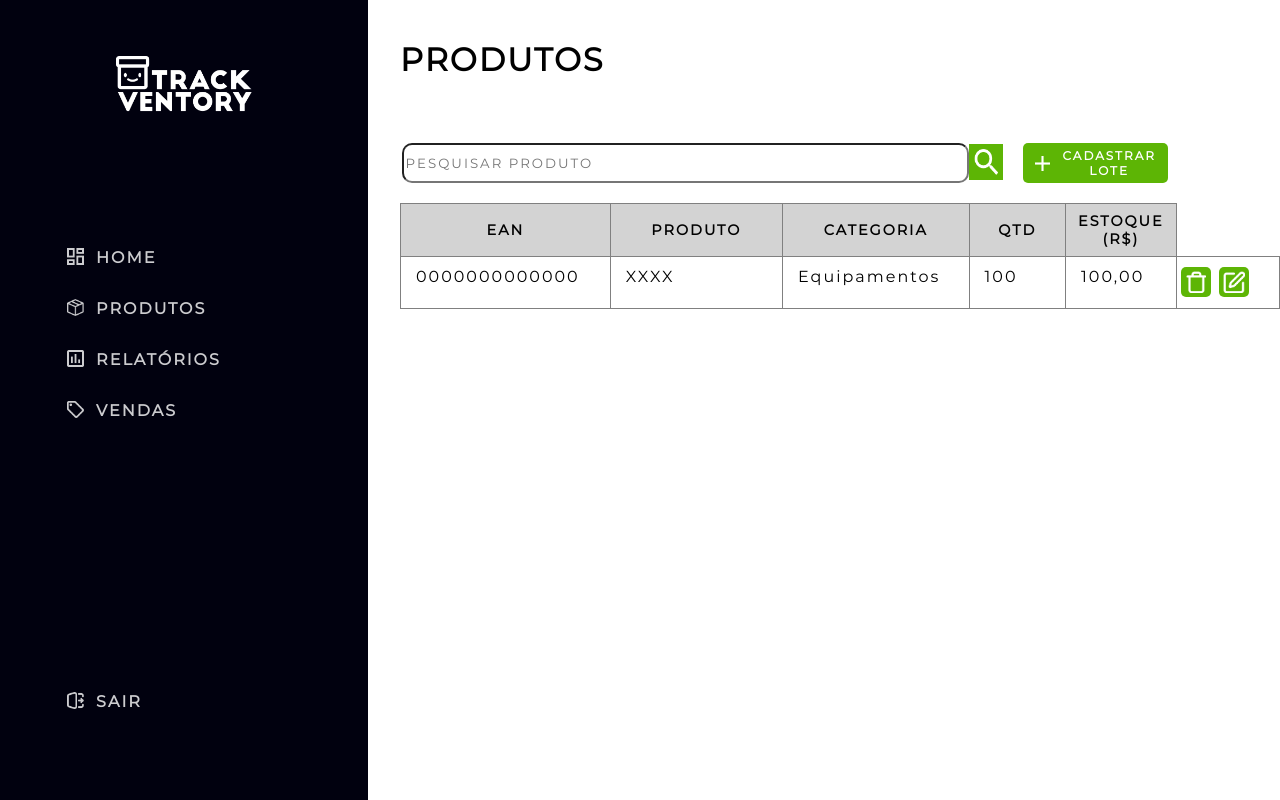
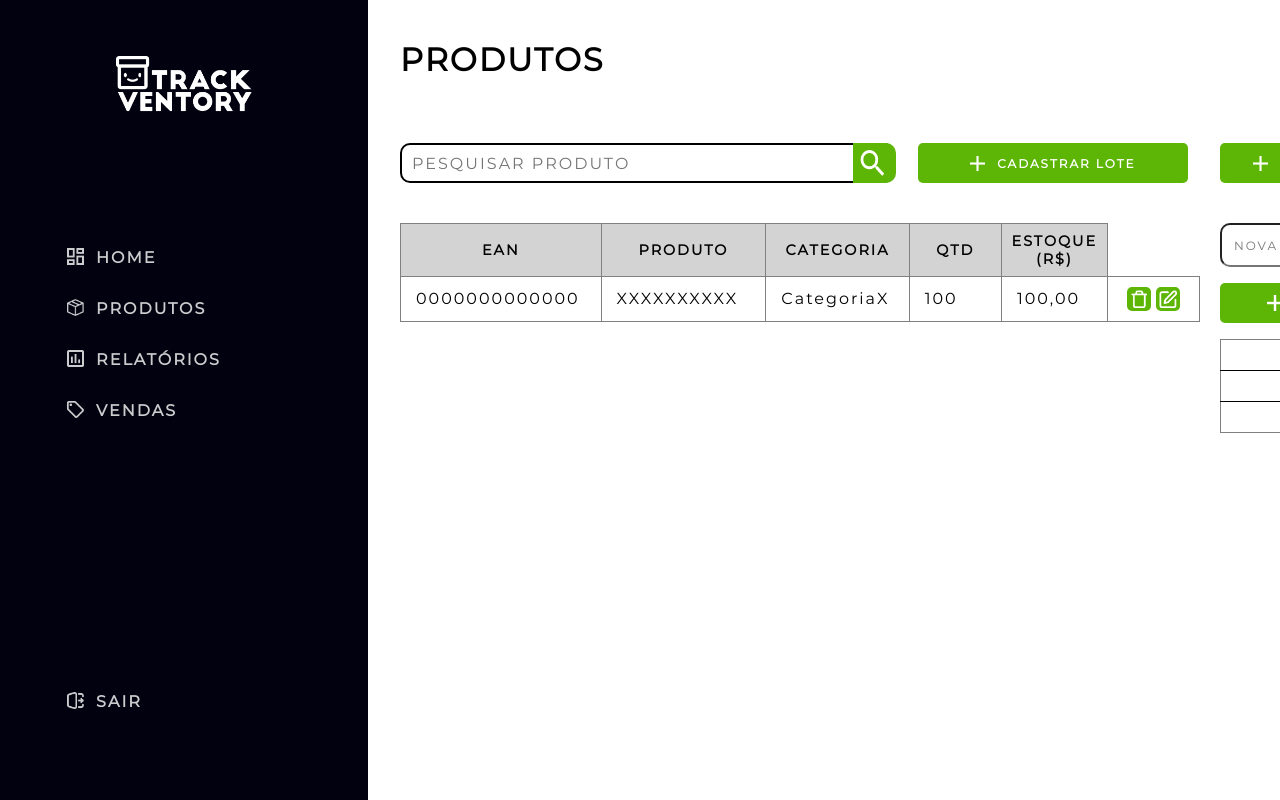
Before and after one commit to winvirg/Trackventory, a Next.js app: page /user/produto in a window 1280 px wide. Built offline with nearby package versions, Linux system fonts and the light colour scheme.

Commit message:
ajustes input pesquisa, botoes de ação  e lista de categorias

```diff
--- a/src/app/page.module.css
+++ b/src/app/page.module.css
@@ -878,17 +878,17 @@
     width: 80vh;
   }
 
-  .botoes_produto {
+  .gridpainel_produto .botoes_produto {
     display: inline-flex;
     justify-content: flex-start;
+    width: 100vh;
+  }
+
+  .gridpainel_produto .botoes_produto:nth-of-type(2) {
     width: 35vh;
   }
 
-  .botoes_produto:nth-of-type(2) {
-    width: 35vh;
-  }
-
-  .botoes_produto button {
+  .gridpainel_produto .botoes_produto button {
     margin-top: 2em;
     margin-right: 1em;
     padding: 1em;
@@ -908,53 +908,71 @@
     align-items: center;
   }
 
-  .botoes_produto button:hover {
+  .gridpainel_produto .botoes_produto button:hover {
     color: white;
     background: #0e7b04;
     transition: 0.5s;
     font-weight: 900;
   }
 
-  .pesquisa_produto {
-    margin: 3vh 1vh 0 -10px;
-    font-size: 1.5vh;
-    padding: 1.5vh;
-    height: 2vh;
+  .gridpainel_produto .botoes_produto .pesquisa_produto {
+    margin: 3vh 3vh 0 0;
+    display: flex;
+    align-items: center;
+    background-color: white;
+    border: 2px solid #000000;
+    border-radius: 10px;
+    padding: 0;
     width: 100vh;
-    display: flex;
-    align-items: center;
-    box-sizing: content-box;
+    height: 5vh;
+    position: relative;
+  }
+
+  .gridpainel_produto .botoes_produto .botao_pesquisar .icones_tabela {
+    width: 100%;
+    height: 100%;
+  }
+
+  .gridpainel_produto .botoes_produto input {
+    background: none;
+    border: none;
+    outline: none;
+    flex: 1;
+    padding: 0 10px;
+    font-size: 16px;
+    height: 100%;
+  }
+
+  .gridpainel_produto .botoes_produto .botao_pesquisar {
+    background-color: green;
+    border: none;
+    border-radius: 0 20px 20px 0;
+    padding: 3vh;
+    display: flex;
+    align-items: center;
     justify-content: center;
-  }
-
-  .pesquisa_produto input {
-    height: 4vh;
-    width: 70vh;
-    padding: 0.2vh;
-    border-radius: 10px;
-    display: flex;
-    cursor: text;
-    align-items: center;
-    box-sizing: content-box;
-    justify-content: center;
-    text-transform: uppercase;
+    cursor: pointer;
+    height: 100%;
+    position: absolute;
+    right: 0;
   }
 
   .lista_produtos table {
-    width: 110vh;
+    width: 100%;
     border-spacing: 0px;
     font-size: medium;
     box-sizing: border-box;
     border-collapse: collapse;
   }
 
-  .lista_produtos td {
+  .lista_produtos table td {
     padding: 10px 15px;
-    vertical-align: top;
+    line-height: 1.5;
+    vertical-align: middle;
     border: 1px solid gray;
   }
 
-  .lista_produtos thead tr th {
+  .lista_produtos table thead tr th {
     width: 11.2vh;
     font-size: 1.8vh;
     padding: 1vh;
@@ -962,35 +980,44 @@
     border: 1px solid gray;
   }
 
-  .lista_produtos thead tr th:last-child {
+  .lista_produtos table thead tr th:last-child {
     background-color: white;
-    width: 12vh;
     border: none;
   }
 
-  .lista_produtos tbody tr td {
+  .lista_produtos table tbody tr td {
     width: 10vh;
     font-size: 2vh;
     text-transform: initial;
   }
 
-  .lista_produtos tbody tr td:nth-child(2) {
+  .lista_produtos table tbody tr td:nth-child(2) {
     width: 20vh;
   }
 
-  .lista_produtos tbody tr td:last-child {
-    padding: 0.8vh 0 0.8vh 0;
+  .lista_produtos table tbody tr td:last-child {
+    padding: 0.5vh 0 0.5vh 0;
+  }
+
+  .lista_produtos table tbody tr .botoes_acao {
+    display: flex;
+    justify-content: center;
+  }
+
+  .lista_produtos table tbody tr td:last-child .itens_acao {
+    height: 2.2vh;
+    width: auto;
   }
 
   .lista_produtos button {
     display: inline-flex;
-    flex-direction: row;
+    flex-direction: column;
     justify-content: center;
     align-items: center;
-    margin: 4px;
-    padding: 15px;
-    width: 20px;
-    height: 20px;
+    margin: 0.3vh;
+    padding: 1.5vh;
+    width: 19px;
+    height: 19px;
     background: #5DB505;
     border-radius: 5px;
     border: none;
@@ -1001,56 +1028,34 @@
     transition: 0.5s;
   }
 
-  .icones_tabela {
+  .gridpainel_produto .botoes_produto .icones_tabela {
     padding-right: 12px;
     height: 15px;
     width: auto;
   }
 
-  .pesquisa_produto .icones_tabela {
+  .gridpainel_produto .botoes_produto .pesquisa_produto .icones_tabela {
+    background: #5DB505;
+    height: 5vh;
+    padding: 7px;
+    margin: 12% -0.5vh 0 0;
     padding-right: 12px;
-    padding: 5px;
-    background: #5DB505;
-    height: 36px;
-    width: auto;
-  }
-
-  .pesquisa_produto .icones_tabela:hover {
+    border-radius: 0 10px 10px 0;
+    object-fit: contain;
+  }
+
+  .gridpainel_produto .botoes_produto .pesquisa_produto .icones_tabela:hover {
     background: #0e7b04;
     transition: 0.5s;
   }
 
   /* CATEGORIA */
-  .categorias table {
-    border: 1px solid gray;
-    width: 33.2vh;
-  }
-
-  .categorias button {
-    margin: 2vh 0 2vh 0;
-    padding: 1em;
-    font-size: 1.5vh;
-    font-weight: 700;
-    height: 2vh;
-    width: 78%;
-    border-radius: 5px;
-    cursor: pointer;
-    border: none;
-    color: white;
-    background: #5DB505;
-    display: flex;
-    box-sizing: content-box;
-    text-transform: uppercase;
-    justify-content: center;
-    align-items: center;
-  }
-
   .categorias input {
     margin-right: 1em;
     font-size: 1.5vh;
     padding: 1em;
     height: 2vh;
-    width: 30vh;
+    width: 29.5vh;
     border-radius: 10px;
     display: flex;
     cursor: text;
@@ -1060,8 +1065,53 @@
     text-transform: uppercase;
   }
 
-}
-
+  .categorias button {
+    margin-top: 2vh;
+    margin-right: 1em;
+    padding: 1em;
+    font-size: 1.5vh;
+    font-weight: 700;
+    height: 2vh;
+    width: 30vh;
+    border-radius: 5px;
+    cursor: pointer;
+    border: none;
+    color: white;
+    background: #5DB505;
+    display: flex;
+    box-sizing: content-box;
+    text-transform: uppercase;
+    justify-content: center;
+    align-items: center;
+    align-content: center;
+  }
+
+  .categorias .icones_tabela {
+    width: 2vh;
+    height: 100%;
+    margin-right: 2vh;
+  }
+
+  .categorias table {
+    width: 33vh;
+    border-collapse: collapse;
+    margin-top: 2vh;
+  }
+
+  .categorias td {
+    border: 1px solid gray;
+    padding: 15px 0;
+    text-align: center;
+  }
+
+  .categorias tr:not(:last-child) td {
+    border-bottom: 1px solid black;
+  }
+
+}
+
+
+/*DESKTOP LARGO*/
 
 @media (min-width: 1900px) {
   .pagina_home {
--- a/src/app/user/produto/categoria/page.tsx
+++ b/src/app/user/produto/categoria/page.tsx
@@ -2,31 +2,28 @@
 
 import Image from "next/image";
 import styles from "../../../page.module.css";
-import React, {useState} from 'react';
+import React, { useState } from 'react';
 
 export default function Categoria() {
 
     return (
         <div className={styles.categorias}>
             <form>
-                <input type="text" placeholder="Nova Categoria" name="nova_categoria"/>
-                <button type="button">Adicionar Categoria</button>
-                <table>
-                    <thead>
-                        <tr>
-                            <Image src={"/images/icone_plus.png"} alt={"add"} width={20} height={20} priority/>
-                            <th>Categorias</th>
-                        </tr>
-                    </thead>
+                <input type="text" placeholder="Nova Categoria" name="nova_categoria" />
+                <button type="button">
+                    <Image className={styles.icones_tabela} src={"/images/icone_plus.png"} alt={"add"} width={50} height={50} priority />
+                    Nova Categoria
+                </button>
+                <table className={styles.lista_categorias}>
                     <tbody>
                         <tr>
-                            <td>Equipamentos</td>
+                            <td></td>
                         </tr>
                         <tr>
-                            <td>Ferramentas</td>
+                            <td></td>
                         </tr>
                         <tr>
-                            <td>Acessórios</td>
+                            <td></td>
                         </tr>
                     </tbody>
                 </table>
--- a/src/app/user/produto/page.tsx
+++ b/src/app/user/produto/page.tsx
@@ -10,7 +10,6 @@ import Categoria from "./categoria/page";
 
 export default function Produto() {
 
-    // ajustar botao de pesquisar
     return (
         <div className={styles.pagina_produto}>
             <Menu />
@@ -22,17 +21,17 @@ export default function Produto() {
                             <div className={styles.pesquisa_produto}>
                                 <input type="text" placeholder="Pesquisar Produto" name="pesquisa" />
                                 <Link href={"#search"} className="botao_pesquisar">
-                                    <Image className={styles.icones_tabela} src={"/images/icone_pesquisa.png"} alt={"Pesquisa"} width={20} height={20} priority />
+                                    <Image className={styles.icones_tabela} src={"/images/icone_pesquisa.png"} alt={"Pesquisa"} width={50} height={50} priority />
                                 </Link>
                             </div>
                             <button type="button">
-                                <Image className={styles.icones_tabela} src={"/images/icone_plus.png"} alt={"add"} width={20} height={20} priority />
+                                <Image className={styles.icones_tabela} src={"/images/icone_plus.png"} alt={"add"} width={50} height={50} priority />
                                 Cadastrar Lote
                             </button>
                         </div>
                         <div className={styles.botoes_produto}>
                             <button type="button">
-                                <Image className={styles.icones_tabela} src={"/images/icone_plus.png"} alt={"add"} width={20} height={20} priority />
+                                <Image className={styles.icones_tabela} src={"/images/icone_plus.png"} alt={"add"} width={50} height={50} priority />
                                 Cadastrar Produto
                             </button>
                         </div>
@@ -51,17 +50,19 @@ export default function Produto() {
                                 <tbody>
                                     <tr>
                                         <td>0000000000000</td>
-                                        <td>XXXX</td>
-                                        <td>Equipamentos</td>
+                                        <td>XXXXXXXXXX</td>
+                                        <td>CategoriaX</td>
                                         <td>100</td>
                                         <td>100,00</td>
                                         <td>
-                                            <button type="button" name="excluir">
-                                                <Image src={"/images/icone_trash.png"} alt={"Excluir"} width={22} height={22} priority />
-                                            </button>
-                                            <button type="button" name="editar">
-                                                <Image src={"/images/icone_edit.png"} alt={"Editar"} width={22} height={22} priority />
-                                            </button>
+                                            <div className={styles.botoes_acao}>
+                                                <button type="button" name="excluir">
+                                                    <Image className={styles.itens_acao} src={"/images/icone_trash.png"} alt={"Excluir"} width={20} height={20} priority />
+                                                </button>
+                                                <button type="button" name="editar">
+                                                    <Image className={styles.itens_acao} src={"/images/icone_edit.png"} alt={"Editar"} width={20} height={20} priority />
+                                                </button>
+                                            </div>
                                         </td>
                                     </tr>
                                 </tbody>
```
